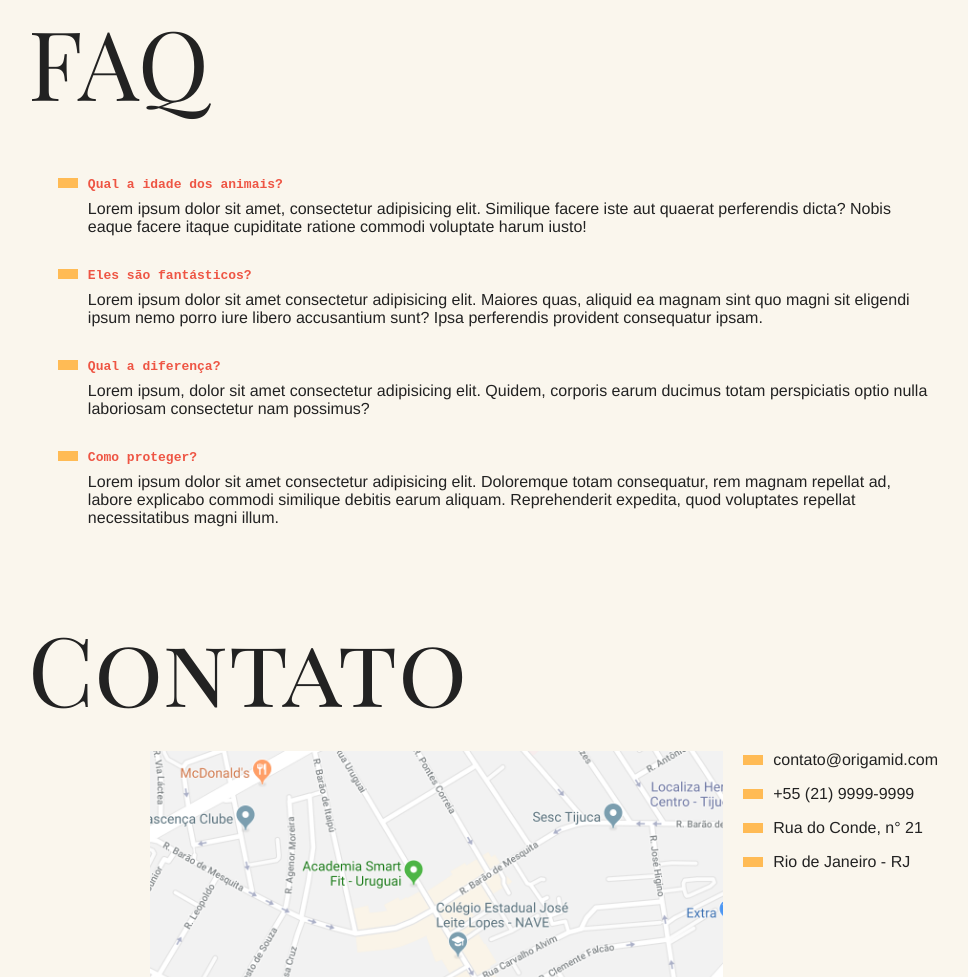
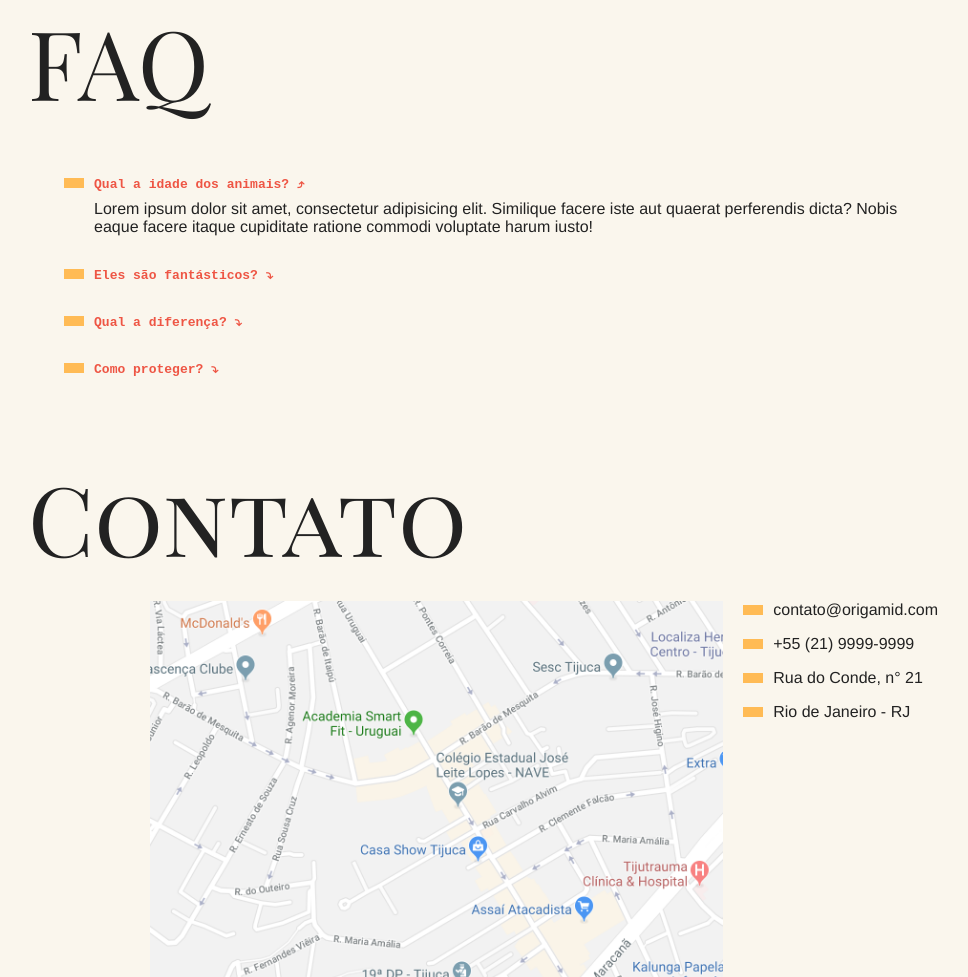
Before and after one commit to arrobarafael/animais-fantasticos, a plain HTML site: page index.html in a window 1280 px wide. Shown: the part 895-1872 px from the top of the page, without its empty margins (157-1125 px from the left). Drawn offline with Linux system fonts and the light colour scheme.

Commit message:
Feito accordion para faqs

```diff
--- a/css/style.css
+++ b/css/style.css
@@ -255,3 +255,31 @@ body {
     transform: translate3d(0, 0, 0);
   }
 }
+
+.js-accordion dd {
+  display: none;
+}
+
+.js-accordion dt::after {
+  content: " ⤵";
+}
+
+.js-accordion dt.ativo::after {
+  content: " ⤴";
+}
+
+.js-accordion dd.ativo {
+  display: block;
+  animation: slideDown 0.5s forwards;
+}
+
+@keyframes slideDown {
+  from {
+    opacity: 0;
+    max-height: 0;
+  }
+  to {
+    opacity: 1;
+    max-height: 200px;
+  }
+}
--- a/index.html
+++ b/index.html
@@ -153,7 +153,7 @@
     </section>
     <section class="grid-section faq" id="faq">
       <h1 class="titulo">FAQ</h1>
-      <dl class="faq-lista">
+      <dl class="faq-lista js-accordion">
         <dt>Qual a idade dos animais?</dt>
         <dd>
           Lorem ipsum dolor sit amet, consectetur adipisicing elit. Similique
--- a/script.js
+++ b/script.js
@@ -1,5 +1,7 @@
+function initTabNav() {
   const tabMenu = document.querySelectorAll(".js-tabmenu li");
   const tabContent = document.querySelectorAll(".js-tabcontent section");
+
   tabContent[0].classList.add("ativo");
 
   if (tabMenu.length && tabContent.length) {
@@ -10,7 +12,6 @@ if (tabMenu.length && tabContent.length) {
     }
 
     function activeTab(index) {
-    console.log("ativando");
       resetActiveTabs();
       tabContent[index].classList.add("ativo");
     }
@@ -19,3 +20,25 @@ if (tabMenu.length && tabContent.length) {
       animalImage.addEventListener("click", () => activeTab(index));
     });
   }
+}
+initTabNav();
+
+function initAccordion() {
+  const accordionList = document.querySelectorAll(".js-accordion dt");
+  const activeClass = "ativo";
+
+  if (accordionList.length) {
+    accordionList[0].classList.add(activeClass);
+    accordionList[0].nextElementSibling.classList.add(activeClass);
+
+    function activeAccordion(event) {
+      event.currentTarget.classList.toggle(activeClass);
+      event.currentTarget.nextElementSibling.classList.toggle(activeClass);
+    }
+
+    accordionList.forEach((item) => {
+      item.addEventListener("click", activeAccordion);
+    });
+  }
+}
+initAccordion();
```
Lines whose indentation alone changed are shown as unchanged.
